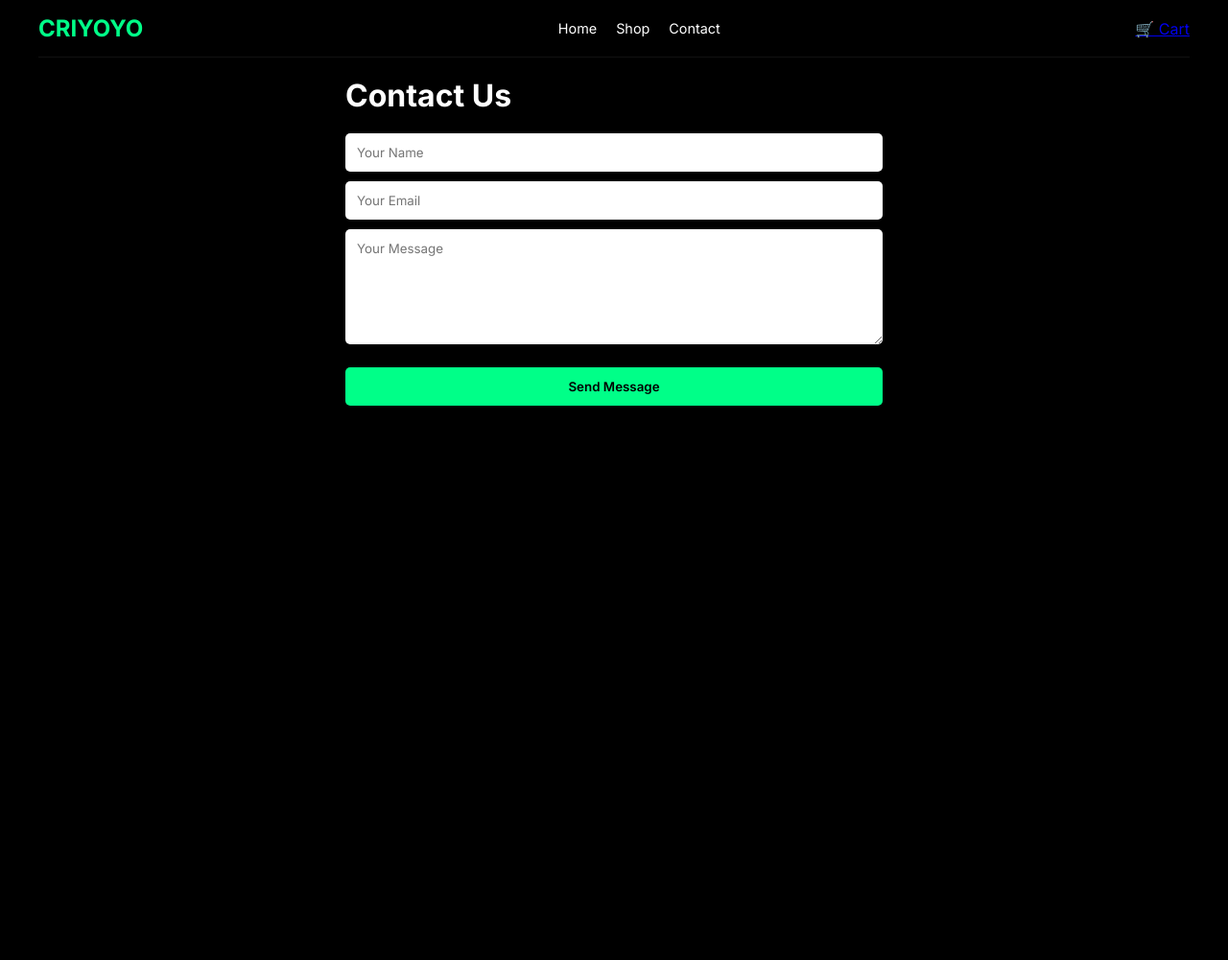
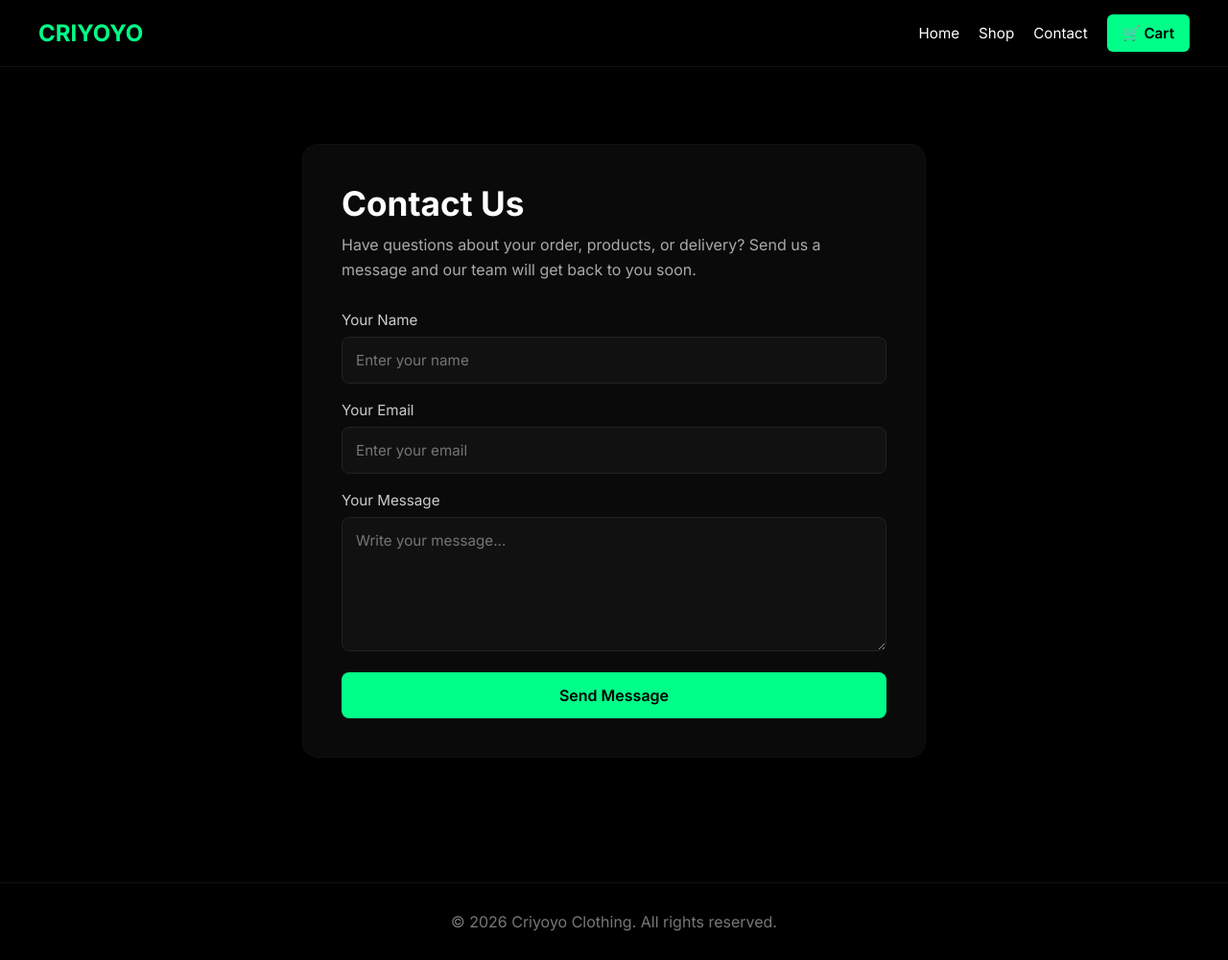
Before and after one commit to Napster-12/criyoyo, a Flask app: page /contact in a window 1280 px wide. Shown: the whole page at 96% size. Before the commit the page ends 423 px from the top, so only its background shows below. Run offline with Flask 3, Linux system fonts and the light colour scheme.

Commit message:
Refactor contact.html for improved structure and style

```diff
--- a/templates/contact.html
+++ b/templates/contact.html
@@ -1,57 +1,339 @@
 <!DOCTYPE html>
-<html>
+<html lang="en">
 <head>
+<meta charset="UTF-8">
+<meta name="viewport" content="width=device-width, initial-scale=1.0">
+
 <title>Contact Us - Criyoyo</title>
+
 <link href="https://fonts.googleapis.com/css2?family=Inter:wght@300;400;500;600;700&display=swap" rel="stylesheet">
+
 <style>
-        *{margin:0;padding:0;box-sizing:border-box;font-family:'Inter',sans-serif}
-        body{background:#000;color:#fff}
-        .container{max-width:1200px;margin:auto;padding:0 20px}
-        .nav{display:flex;justify-content:space-between;align-items:center;padding:15px 0;border-bottom:1px solid #111;background:#000}
-        .logo{font-weight:700;font-size:1.5rem;color:#00ff88}
-        .nav-links{display:flex;gap:20px;font-size:0.9rem}
-        .nav-links a{text-decoration:none;color:#fff}
-        .nav-icons{display:flex;gap:15px;font-size:1.2rem;color:#00ff88}
-        @media(max-width:768px){.nav-links{display:none}}
+
+*{
+    margin:0;
+    padding:0;
+    box-sizing:border-box;
+    font-family:'Inter',sans-serif;
+}
+
+html, body{
+    width:100%;
+    overflow-x:hidden;
+}
+
+body{
+    background:#000;
+    color:#fff;
+}
+
+/* CONTAINER */
+.container{
+    width:100%;
+    max-width:1200px;
+    margin:auto;
+    padding:0 20px;
+}
+
+/* NAVBAR */
+.navbar{
+    background:#000;
+    border-bottom:1px solid #111;
+    position:sticky;
+    top:0;
+    z-index:999;
+}
+
+.nav{
+    display:flex;
+    justify-content:space-between;
+    align-items:center;
+    padding:15px 0;
+}
+
+/* LOGO */
+.logo{
+    font-size:1.5rem;
+    font-weight:700;
+    color:#00ff88;
+    text-decoration:none;
+}
+
+/* DESKTOP LINKS */
+.nav-links{
+    display:flex;
+    gap:20px;
+    align-items:center;
+}
+
+.nav-links a{
+    color:#fff;
+    text-decoration:none;
+    font-size:0.95rem;
+    transition:0.3s;
+}
+
+.nav-links a:hover{
+    color:#00ff88;
+}
+
+/* CART BUTTON */
+.cart-btn{
+    background:#00ff88;
+    color:#000 !important;
+    padding:10px 16px;
+    border-radius:6px;
+    font-weight:600;
+}
+
+/* HAMBURGER */
+.hamburger{
+    display:none;
+    font-size:1.8rem;
+    cursor:pointer;
+    color:#00ff88;
+}
+
+/* MOBILE MENU */
+.mobile-menu{
+    display:none;
+    flex-direction:column;
+    gap:15px;
+    padding:15px 0;
+    border-top:1px solid #111;
+}
+
+.mobile-menu a{
+    color:#fff;
+    text-decoration:none;
+    font-size:1.05rem;
+}
+
+.mobile-menu a:hover{
+    color:#00ff88;
+}
+
+.mobile-menu .cart-btn{
+    width:100%;
+    text-align:center;
+}
+
+/* CONTACT SECTION */
+.contact-section{
+    padding:80px 20px;
+}
+
+.contact-wrapper{
+    max-width:650px;
+    margin:auto;
+    background:#0a0a0a;
+    border:1px solid #111;
+    border-radius:16px;
+    padding:40px;
+}
+
+.contact-wrapper h1{
+    font-size:2.2rem;
+    margin-bottom:10px;
+}
+
+.contact-wrapper p{
+    color:#aaa;
+    margin-bottom:30px;
+    line-height:1.6;
+}
+
+/* SUCCESS MESSAGE */
+.success-message{
+    background:rgba(0,255,136,0.1);
+    border:1px solid #00ff88;
+    color:#00ff88;
+    padding:14px;
+    border-radius:8px;
+    margin-bottom:20px;
+}
+
+/* FORM */
+.form-group{
+    margin-bottom:18px;
+}
+
+.form-group label{
+    display:block;
+    margin-bottom:8px;
+    font-size:0.95rem;
+    color:#ccc;
+}
+
+.form-control{
+    width:100%;
+    padding:14px;
+    border:1px solid #222;
+    background:#111;
+    color:#fff;
+    border-radius:8px;
+    outline:none;
+    transition:0.3s;
+    font-size:0.95rem;
+}
+
+.form-control:focus{
+    border-color:#00ff88;
+}
+
+textarea.form-control{
+    min-height:140px;
+    resize:vertical;
+}
+
+/* BUTTON */
+.submit-btn{
+    width:100%;
+    padding:14px;
+    border:none;
+    border-radius:8px;
+    background:#00ff88;
+    color:#000;
+    font-weight:600;
+    cursor:pointer;
+    transition:0.3s;
+    font-size:1rem;
+}
+
+.submit-btn:hover{
+    background:#00cc6a;
+}
+
+/* FOOTER */
+footer{
+    border-top:1px solid #111;
+    padding:30px 20px;
+    text-align:center;
+    color:#777;
+    margin-top:50px;
+}
+
+/* MOBILE */
+@media screen and (max-width:768px){
+
+    .nav-links{
+        display:none;
+    }
+
+    .hamburger{
+        display:block;
+    }
+
+    .mobile-menu.active{
+        display:flex;
+    }
+
+    .contact-section{
+        padding:50px 15px;
+    }
+
+    .contact-wrapper{
+        padding:25px;
+    }
+
+    .contact-wrapper h1{
+        font-size:1.8rem;
+    }
+}
+
 </style>
 </head>
 
 <body>
 
 <!-- NAVBAR -->
+<div class="navbar">
+
     <div class="container nav">
-  <div class="logo">CRIYOYO</div>
+
+        <a href="/" class="logo">CRIYOYO</a>
+
+        <!-- DESKTOP MENU -->
         <div class="nav-links">
             <a href="/">Home</a>
             <a href="/shop">Shop</a>
             <a href="/contact">Contact</a>
-  </div>
-  <a href="/cart">🛒 Cart</a>
+            <a href="/cart" class="cart-btn">🛒 Cart</a>
         </div>
 
-<div style="max-width:600px;margin:auto;padding:20px">
+        <!-- HAMBURGER -->
+        <div class="hamburger" onclick="toggleMenu()">
+            ☰
+        </div>
+
+    </div>
+
+    <!-- MOBILE MENU -->
+    <div class="container mobile-menu" id="mobileMenu">
+        <a href="/">Home</a>
+        <a href="/shop">Shop</a>
+        <a href="/contact">Contact</a>
+        <a href="/cart" class="cart-btn">🛒 Cart</a>
+    </div>
+
+</div>
+
+<!-- CONTACT SECTION -->
+<section class="contact-section">
+
+    <div class="contact-wrapper">
 
         <h1>Contact Us</h1>
 
+        <p>
+            Have questions about your order, products, or delivery?
+            Send us a message and our team will get back to you soon.
+        </p>
+
         {% if message_sent %}
-        <p style="color:#00ff88;margin-top:20px;">✅ Message sent successfully!</p>
+        <div class="success-message">
+            ✅ Message sent successfully!
+        </div>
         {% endif %}
 
-    <form method="POST" style="margin-top:20px">
+        <form method="POST">
 
-        <input type="text" name="name" placeholder="Your Name" required
-        style="width:100%;padding:12px;margin-bottom:10px;border:none;border-radius:5px">
+            <div class="form-group">
+                <label>Your Name</label>
 
-        <input type="email" name="email" placeholder="Your Email" required
-        style="width:100%;padding:12px;margin-bottom:10px;border:none;border-radius:5px">
+                <input
+                    type="text"
+                    name="name"
+                    class="form-control"
+                    placeholder="Enter your name"
+                    required
+                >
+            </div>
 
-        <textarea name="message" placeholder="Your Message" required
-        style="width:100%;padding:12px;height:120px;border:none;border-radius:5px"></textarea>
+            <div class="form-group">
+                <label>Your Email</label>
 
-        <br><br>
+                <input
+                    type="email"
+                    name="email"
+                    class="form-control"
+                    placeholder="Enter your email"
+                    required
+                >
+            </div>
 
-        <button type="submit"
-        style="background:#00ff88;color:black;padding:12px;border:none;width:100%;border-radius:5px;font-weight:600">
+            <div class="form-group">
+                <label>Your Message</label>
+
+                <textarea
+                    name="message"
+                    class="form-control"
+                    placeholder="Write your message..."
+                    required
+                ></textarea>
+            </div>
+
+            <button type="submit" class="submit-btn">
                 Send Message
             </button>
 
@@ -59,5 +341,21 @@
 
     </div>
 
+</section>
+
+<!-- FOOTER -->
+<footer>
+    © 2026 Criyoyo Clothing. All rights reserved.
+</footer>
+
+<!-- SCRIPT -->
+<script>
+
+function toggleMenu(){
+    document.getElementById("mobileMenu").classList.toggle("active");
+}
+
+</script>
+
 </body>
 </html>
```
Lines whose indentation alone changed are shown as unchanged.
